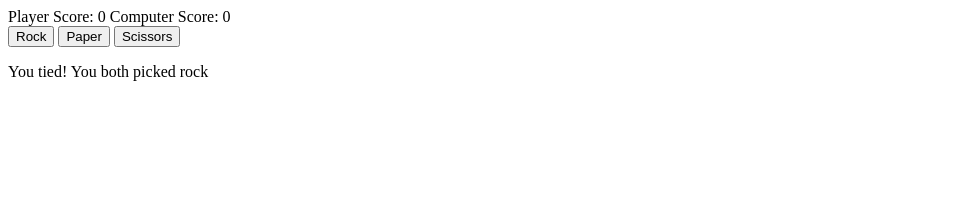
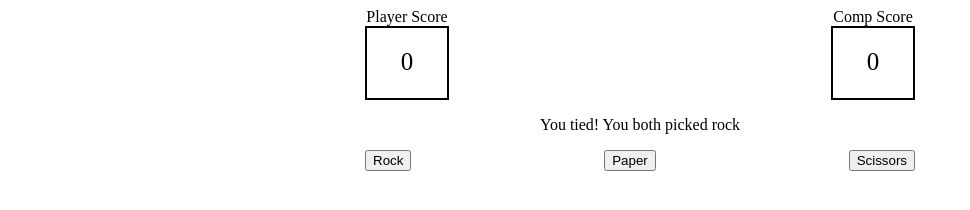
Before and after one commit to LuisV31/rock_paper_scissors, a plain HTML site: page index.html in a window 1280 px wide. Both pictures are taken after a click on the button "Rock". Shown: the whole page, without its empty margins (0-970 px from the left). Drawn offline with Linux system fonts and the light colour scheme.

Commit message:
basic stylings added, fixes reapeating text bug

```diff
--- a/app.js
+++ b/app.js
@@ -4,8 +4,8 @@ const rockButton = document.querySelector('.rock')
 const paperButton = document.querySelector('.paper')
 const scissorsButton = document.querySelector('.scissors')
 const outcomeDiv = document.querySelector('.outcome')
-const playerScoreSpan = document.querySelector('.player-score')
-const computerScoreSpan = document.querySelector('.computer-score')
+const playerScoreDiv = document.querySelector('.player-score')
+const computerScoreDiv = document.querySelector('.computer-score')
 
 const getComputerChoice = () => {
     const arrOfChoices = ['rock', 'paper', 'scissors']
@@ -36,6 +36,10 @@ const playRound = (playerSelection, computerSelection) => {
         playerScore++
         p.innerText = 'You win! Scissors cut paper!'
     }
+
+    if(outcomeDiv.hasChildNodes()) {
+        outcomeDiv.removeChild(outcomeDiv.children[0]);
+    }
     outcomeDiv.appendChild(p)
 }
 
@@ -44,18 +48,25 @@ const checkForWinner = (playerScore, computerScore) => {
     if (playerScore === 5) {
         h2.classList.add('player-won')
         h2.innerText = `You won ${playerScore} to ${computerScore} great job beating the computer!`
+        if (outcomeDiv.hasChildNodes()) {
+            outcomeDiv.removeChild(outcomeDiv.children[0]);
+        }
+        outcomeDiv.append(h2)
     }
 
     if (computerScore === 5) {
         h2.classList.add('computer-won')
         h2.innerText = `You lost ${playerScore} to ${computerScore} great job beating the computer!`
+        if (outcomeDiv.hasChildNodes()) {
+            outcomeDiv.removeChild(outcomeDiv.children[0]);
+        }
+        outcomeDiv.append(h2)
     }
-    outcomeDiv.append(h2)
 }
 
 const updateScores = (playerScore, computerScore) => {
-    playerScoreSpan.innerText = `Player Score: ${playerScore}`
-    computerScoreSpan.innerText = `Computer Score: ${computerScore}`
+    playerScoreDiv.innerText = `${playerScore}`
+    computerScoreDiv.innerText = `${computerScore}`
 }
 
 rockButton.addEventListener('click', () => {
--- a/index.html
+++ b/index.html
@@ -4,18 +4,31 @@
     <title>Rock, Paper, Scissors</title>
     <meta charset="UTF-8">
     <meta name="viewport" content="width=device-width, initial-scale=1.0">
+    <link rel='stylesheet' href='style.css'>
 </head>
 <body>
-    <div class="running-score">
-        <span class='player-score'>Player Score: </span>
-        <span class='computer-score'>Computer Score:</span>
-    </div>
     <div class="container">
-        <button class='rock'>Rock</button>
-        <button class='paper'>Paper</button>
-        <button class='scissors'>Scissors</button>
-    </div>
-    <div class="outcome">
+        <div class="running-score">
+           <div class="info">
+                <div class="name">Player Score</div>
+                <div class="player-score"></div>
+           </div>
+           <div class="info">
+                <div class="name">Comp Score</div>
+                <div class="computer-score"></div>
+           </div>
+        </div>
+        <div class="match">
+            <img>
+            <img>
+            <img>
+        </div>
+        <div class="outcome"></div>
+        <div class="button">
+            <button class='rock'>Rock</button>
+            <button class='paper'>Paper</button>
+            <button class='scissors'>Scissors</button>
+        </div>
     </div>
     <script src='./app.js'></script>
 </body>
--- a/style.css
+++ b/style.css
@@ -0,0 +1,23 @@
+.container {
+    width: 550px;
+    margin: auto;
+    text-align: center;
+}
+.running-score {
+    display: flex;
+    justify-content: space-between;
+}
+.match {
+    display: flex;
+}
+.button {
+    display: flex;
+    justify-content: space-between;
+}
+.player-score, .computer-score {
+    border: 2px solid black;
+    height: 30px;
+    width: 40px;
+    font-size: 25px;
+    padding: 20px;
+}
```
